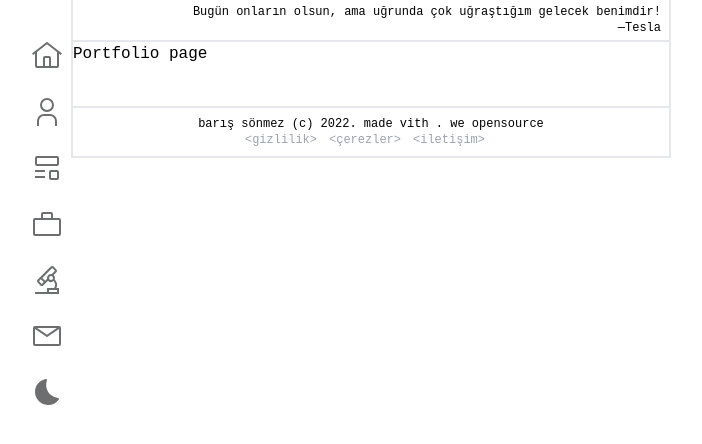
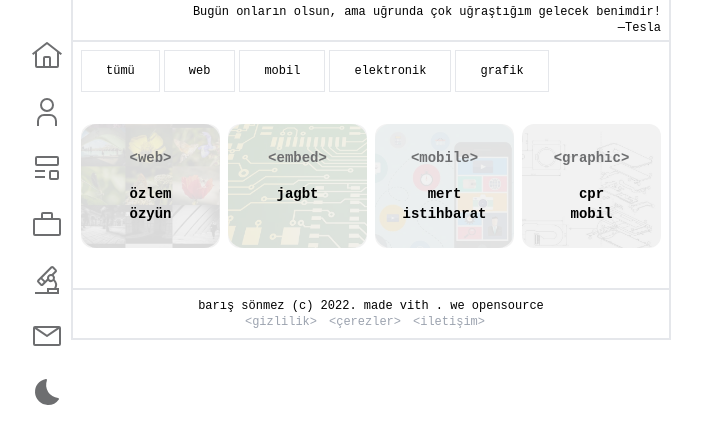
Before and after one commit to sonmez-baris/personal_website_vue, a Vue app: page /portfolio in a window 1280 px wide. Shown: the top 444 px of the page, without its empty margins (269-971 px from the left). Built offline with nearby package versions, Linux system fonts and the light colour scheme.

Commit message:
portfolio created

```diff
--- /dev/null
+++ b/src/components/Portfolio.vue
@@ -0,0 +1,19 @@
+<template>
+  <div class="rounded-2xl bg-no-repeat bg-cover" :style="{'background-image': 'url(' + require('@/assets/img/web01.jpg') + ')'}" >
+    <a href="">
+      <div class="bg-bsonmezsecondary dark:bg-gray-800 bg-opacity-90 h-full py-6 rounded-xl">
+        <p class="text-bsonmezprimary w-full text-center text-sm font-semibold">&lt;web&gt;</p>
+        <h5 class="mt-4 text-sm text-center font-semibold">özlem<br>özyün</h5>
+      </div>
+    </a>
+  </div>
+</template>
+
+<script>
+export default {
+  name: 'Portfolio',
+  props: {
+    msg: String
+  }
+};
+</script>
--- a/src/views/portfolio/index.vue
+++ b/src/views/portfolio/index.vue
@@ -1,5 +1,73 @@
 <template>
-  <div class="about">
-    <h1>Portfolio page</h1>
+
+  <div class="flex px-2">
+    <ul class="nav nav-tabs flex flex-col md:flex-row flex-wrap list-none border-b-0 pl-0 gap-1">
+      <router-link to="/portfolio">
+      <li class="nav-item" role="presentation">
+        <span class="nav-link block font-medium text-xs border-1 px-6 py-3 my-2 hover:border-transparent hover:bg-gray-100 focus:border-transparent active">tümü</span>
+      </li>
+      </router-link>
+      <router-link to="/portfolio/web">
+      <li class="nav-item" role="presentation">
+        <span class="nav-link block font-medium text-xs border-1 px-6 py-3 my-2 hover:border-transparent hover:bg-gray-100 focus:border-transparent active">web</span>
+      </li>
+      </router-link>
+      <router-link to="/portfolio/mobil">
+      <li class="nav-item" role="presentation">
+        <span class="nav-link block font-medium text-xs border-1 px-6 py-3 my-2 hover:border-transparent hover:bg-gray-100 focus:border-transparent active">mobil</span>
+      </li>
+      </router-link>
+      <router-link to="/portfolio/elektronik">
+      <li class="nav-item" role="presentation">
+        <span class="nav-link block font-medium text-xs border-1 px-6 py-3 my-2 hover:border-transparent hover:bg-gray-100 focus:border-transparent active">elektronik</span>
+      </li>
+      </router-link>
+      <router-link to="/portfolio/grafik">
+      <li class="nav-item" role="presentation">
+        <span class="nav-link block font-medium text-xs border-1 px-6 py-3 my-2 hover:border-transparent hover:bg-gray-100 focus:border-transparent active">grafik</span>
+      </li>
+      </router-link>
+    </ul>
+  </div>
+
+  <div class="grid grid-cols-2 md:grid-cols-4 justify-items-between items-stretch px-2 mt-6 gap-2">
+    <div class="rounded-2xl bg-no-repeat bg-cover" :style="{'background-image': 'url(' + require('@/assets/img/web01.jpg') + ')'}" >
+      <a href="">
+        <div class="bg-bsonmezsecondary dark:bg-gray-800 bg-opacity-90 h-full py-6 rounded-xl">
+          <p class="text-bsonmezprimary w-full text-center text-sm font-semibold">&lt;web&gt;</p>
+          <h5 class="mt-4 text-sm text-center font-semibold">özlem<br>özyün</h5>
+        </div>
+      </a>
+    </div>
+    <div class="rounded-2xl bg-no-repeat bg-cover" :style="{'background-image': 'url(' + require('@/assets/img/embed01.jpg') + ')'}" >
+      <a href="">
+        <div class="bg-bsonmezsecondary dark:bg-gray-800 bg-opacity-90 h-full py-6 rounded-xl">
+          <p class="text-bsonmezprimary w-full text-center text-sm font-semibold">&lt;embed&gt;</p>
+          <h5 class="mt-4 text-sm text-center font-semibold">jagbt</h5>
+        </div>
+      </a>
+    </div>
+    <div class="rounded-2xl bg-no-repeat bg-cover" :style="{'background-image': 'url(' + require('@/assets/img/mobile01.jpg') + ')'}" >
+      <a href="">
+        <div class="bg-bsonmezsecondary dark:bg-gray-800 bg-opacity-90 h-full py-6 rounded-xl">
+          <p class="text-bsonmezprimary w-full text-center text-sm font-semibold">&lt;mobile&gt;</p>
+          <h5 class="mt-4 text-sm text-center font-semibold">mert<br>istihbarat</h5>
+        </div>
+      </a>
+    </div>
+    <div class="rounded-2xl bg-no-repeat bg-cover" :style="{'background-image': 'url(' + require('@/assets/img/graphic01.jpg') + ')'}" >
+      <a href="">
+        <div class="bg-bsonmezsecondary dark:bg-gray-800 bg-opacity-90 h-full py-6 rounded-xl">
+          <p class="text-bsonmezprimary w-full text-center text-sm font-semibold">&lt;graphic&gt;</p>
+          <h5 class="mt-4 text-sm text-center font-semibold">cpr<br>mobil</h5>
+        </div>
+      </a>
+    </div>
   </div>
 </template>
+
+<script>
+export default {
+  name: 'Portfolio'
+};
+</script>
```
